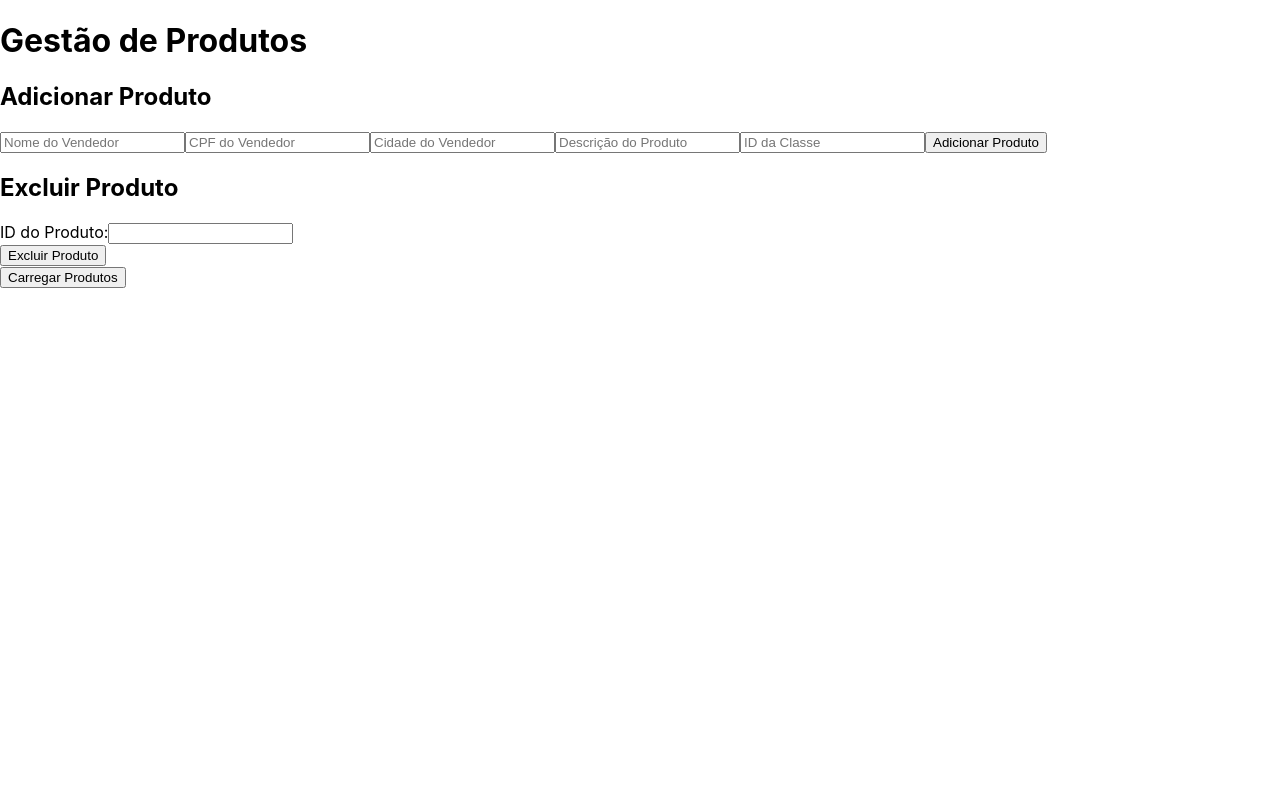
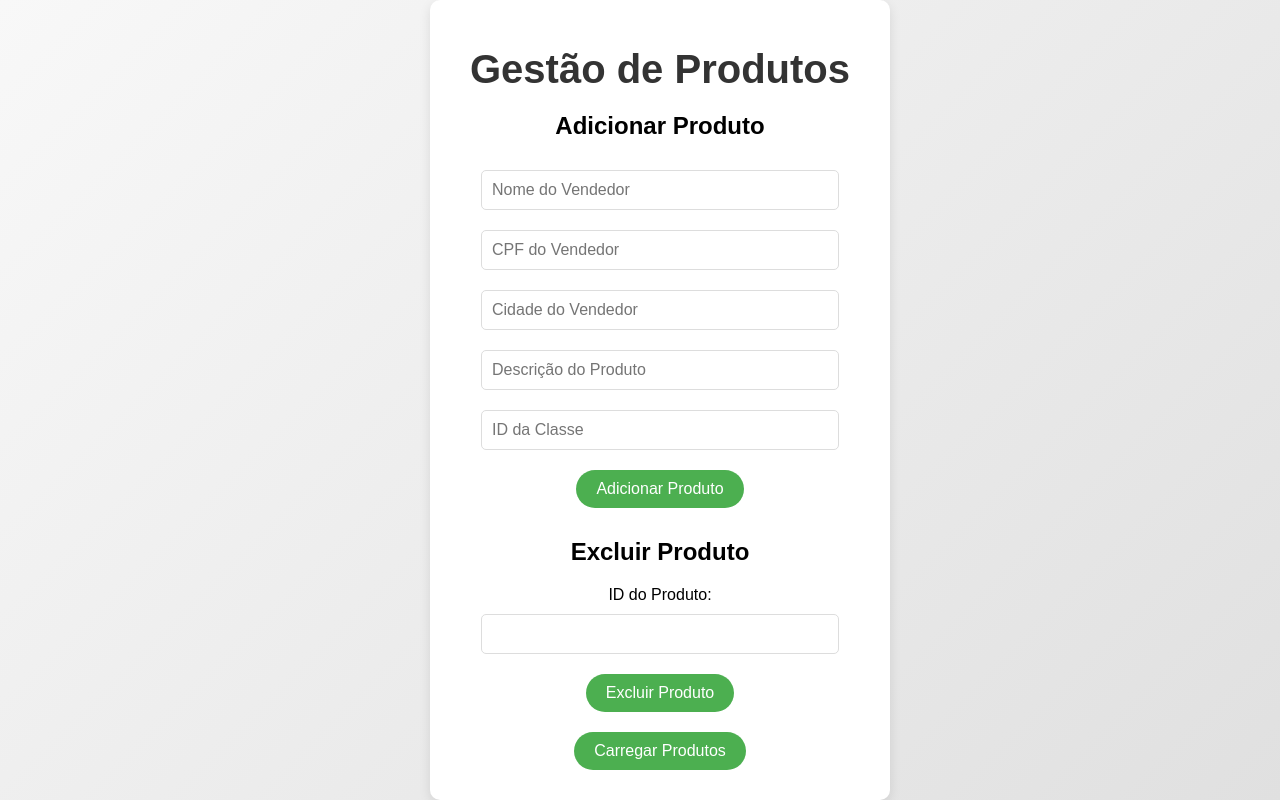
Before and after one commit to BernardoTxr/PCS3616-Bancodedados, a React (Create React App) app in the folder frontend/: page / in a window 1280 px wide. Built offline with nearby package versions, Linux system fonts and the light colour scheme.

Commit message:
dei uma estilizada massa hehe

```diff
--- a/frontend/src/App.css
+++ b/frontend/src/App.css
@@ -1,38 +1,88 @@
-.App {
-  text-align: center;
+/* Definindo o fundo e o estilo geral */
+body {
+  background: linear-gradient(135deg, #f8f8f8, #e0e0e0); /* Gradiente de fundo */
+  font-family: 'Arial', sans-serif; /* Definindo a fonte */
+  margin: 0;
+  padding: 0;
+  display: flex; /* Centralizando o conteúdo */
+  justify-content: center; /* Centraliza horizontalmente */
+  align-items: center; /* Centraliza verticalmente */
+  height: 100vh; /* Preenche toda a altura da janela */
 }
 
-.App-logo {
-  height: 40vmin;
-  pointer-events: none;
+/* Centralizando a aplicação */
+.App {
+  background-color: #ffffff; /* Fundo branco para o conteúdo */
+  padding: 20px;
+  border-radius: 10px; /* Bordas arredondadas */
+  box-shadow: 0px 4px 12px rgba(0, 0, 0, 0.1); /* Sombras para profundidade */
+  max-width: 800px;
+  width: 100%;
+  text-align: center; /* Texto centralizado */
 }
 
-@media (prefers-reduced-motion: no-preference) {
-  .App-logo {
-    animation: App-logo-spin infinite 20s linear;
-  }
+/* Estilo para o título */
+h1 {
+  font-size: 2.5rem;
+  color: #333; /* Cor escura para o título */
+  margin-bottom: 20px; /* Espaço abaixo do título */
 }
 
-.App-header {
-  background-color: #282c34;
-  min-height: 100vh;
+/* Estilo para os botões */
+button {
+  background-color: #4CAF50; /* Cor de fundo dos botões */
+  color: white;
+  border: none;
+  padding: 10px 20px;
+  text-align: center;
+  text-decoration: none;
+  display: inline-block;
+  font-size: 1rem;
+  margin: 10px;
+  cursor: pointer;
+  border-radius: 30px; /* Bordas arredondadas */
+  transition: background-color 0.3s ease; /* Efeito de transição */
+}
+
+/* Mudando a cor dos botões ao passar o mouse */
+button:hover {
+  background-color: #45a049; /* Cor ao passar o mouse */
+}
+
+/* Estilo para os formulários */
+form {
   display: flex;
   flex-direction: column;
-  align-items: center;
-  justify-content: center;
-  font-size: calc(10px + 2vmin);
-  color: white;
+  align-items: center; /* Centralizando os elementos do formulário */
+  margin-bottom: 20px; /* Espaço abaixo do formulário */
 }
 
-.App-link {
-  color: #61dafb;
+/* Estilo para os inputs */
+input[type="text"], input[type="number"] {
+  padding: 10px;
+  margin: 10px;
+  border: 1px solid #ddd; /* Borda suave */
+  border-radius: 5px; /* Bordas arredondadas */
+  width: 80%; /* Largura do input */
+  max-width: 400px;
+  font-size: 1rem;
 }
 
-@keyframes App-logo-spin {
-  from {
-    transform: rotate(0deg);
-  }
-  to {
-    transform: rotate(360deg);
-  }
+/* Estilo para a lista de itens */
+ul {
+  list-style: none; /* Remove os pontos de lista */
+  padding: 0; /* Remove o padding da lista */
 }
+
+li {
+  background-color: #f4f4f4; /* Fundo claro para os itens */
+  padding: 10px;
+  margin: 5px 0;
+  border-radius: 5px; /* Bordas arredondadas para os itens */
+  font-size: 1.2rem; /* Tamanho da fonte dos itens */
+}
+
+/* Estilo do contêiner de ações (Adicionar, Deletar) */
+.actions-container {
+  margin-bottom: 30px; /* Espaço entre a área de ações e a lista de produtos */
+}
--- a/frontend/src/App.js
+++ b/frontend/src/App.js
@@ -2,6 +2,7 @@ import React from 'react';
 import ItemsList from './ItemsList';
 import AddProductForm from './AddProductForm';
 import DeleteProduct from './DeleteProduct';
+import './App.css';
 
 function App() {
   return (
```
